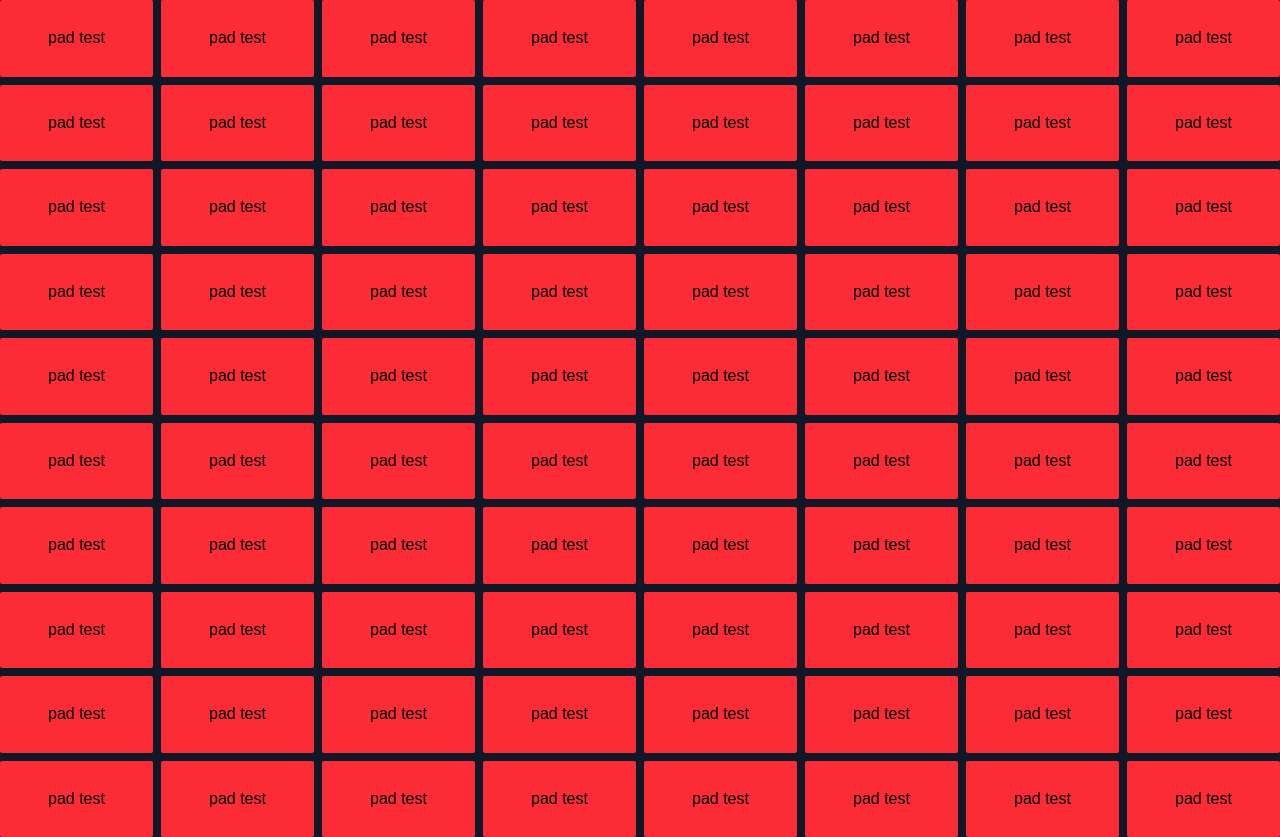
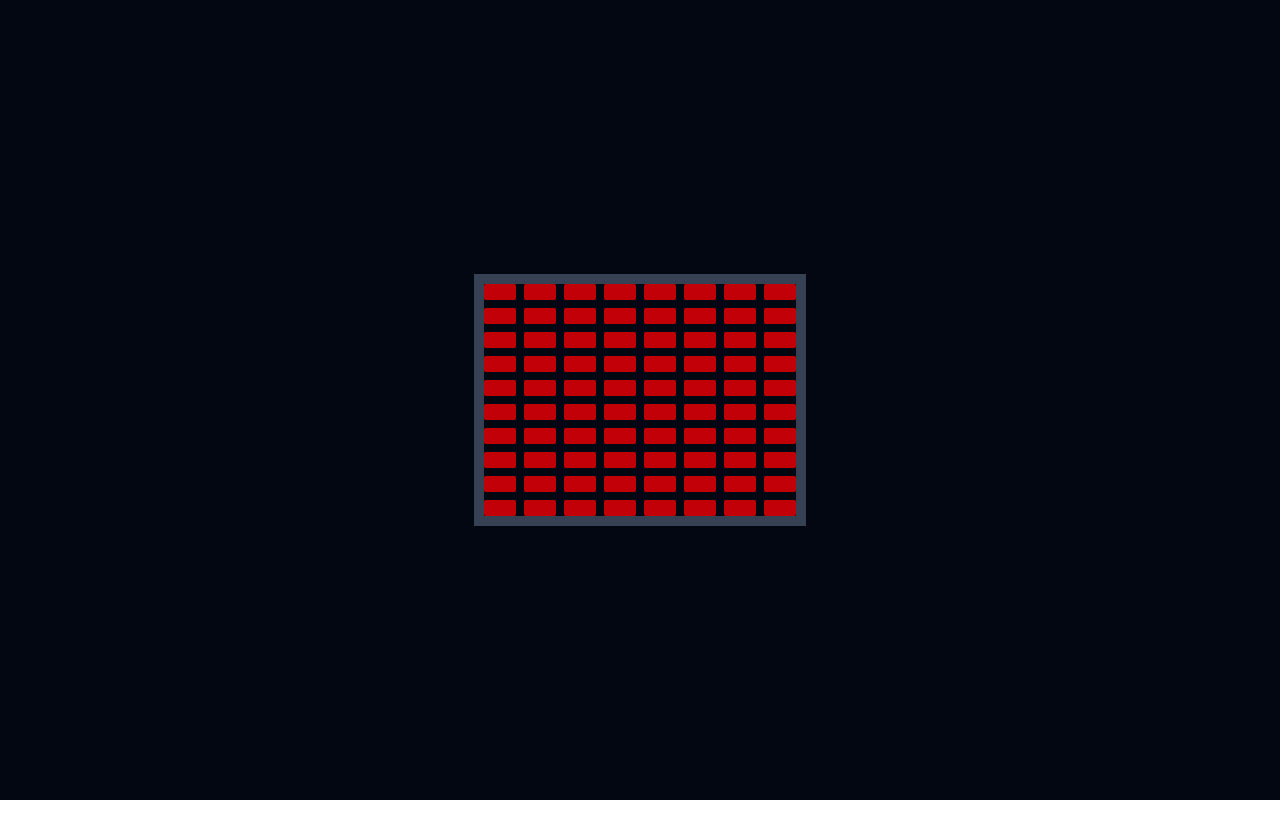
Before and after one commit to mite404/tr-08, a React (Vite) app: page / in a window 1280 px wide. After the commit the page ends 800 px from the top, so only its background shows below. Built offline with nearby package versions, Linux system fonts and the light colour scheme.

Commit message:
Add styling elements
* beat grid in it's own div * grid has a container div w/ border * separated main bg-color
and centering of page in it's own div

```diff
--- a/src/App.tsx
+++ b/src/App.tsx
@@ -38,12 +38,16 @@ function App() {
   }
 
   return (
-    <div className="min-h-screen bg-gray-900 items-center justify-center grid grid-cols-8 gap-2">
+    // outer container
+    <div className="min-h-screen bg-gray-950 flex items-center justify-center">
+      <div className="border-10 border-gray-700">
+        {/* beat grid */}
+        <div className="grid grid-cols-8 gap-2">
           {initialGrid.map((track, rowIndex) => {
             return track.map((_, colIndex) => {
               return (
                 <Pad
-              color="bg-red-500"
+                  color="bg-red-700"
                   isActive={true}
                   onClick={() => handleClick(rowIndex, colIndex)}
                 />
@@ -51,6 +55,8 @@ function App() {
             });
           })}
         </div>
+      </div>
+    </div>
   );
 }
 export default App;
--- a/src/components/pad.tsx
+++ b/src/components/pad.tsx
@@ -1,5 +1,3 @@
-import { react } from "react";
-
 type ButtonProps = {
   color: string;
   isActive: boolean;
@@ -9,10 +7,8 @@ type ButtonProps = {
 export function Pad({ color, isActive, onClick }: ButtonProps) {
   return (
     <button
-      className={`aspect-2/1 rounded-sm hover:opacity-80 cursor-pointer ${color} ${isActive ? "opacity-100" : "opacity-50"} height-[200px] width-[400px] [rounded-[10px] p-2`}
+      className={`aspect-2/1 rounded-sm hover:opacity-80 cursor-pointer ${color} ${isActive ? "opacity-100" : "opacity-50"} height-[300px] width-[600px] [rounded-[10px] p-2`}
       onClick={onClick}
-    >
-      pad test
-    </button>
+    ></button>
   );
 }
--- a/src/index.css
+++ b/src/index.css
@@ -3,6 +3,8 @@
 .kick-pad {
   background-color: #9b2c2c;
 }
+
+
 
 :root {
   --background-color: #242424;
```
Lines whose indentation alone changed are shown as unchanged.
